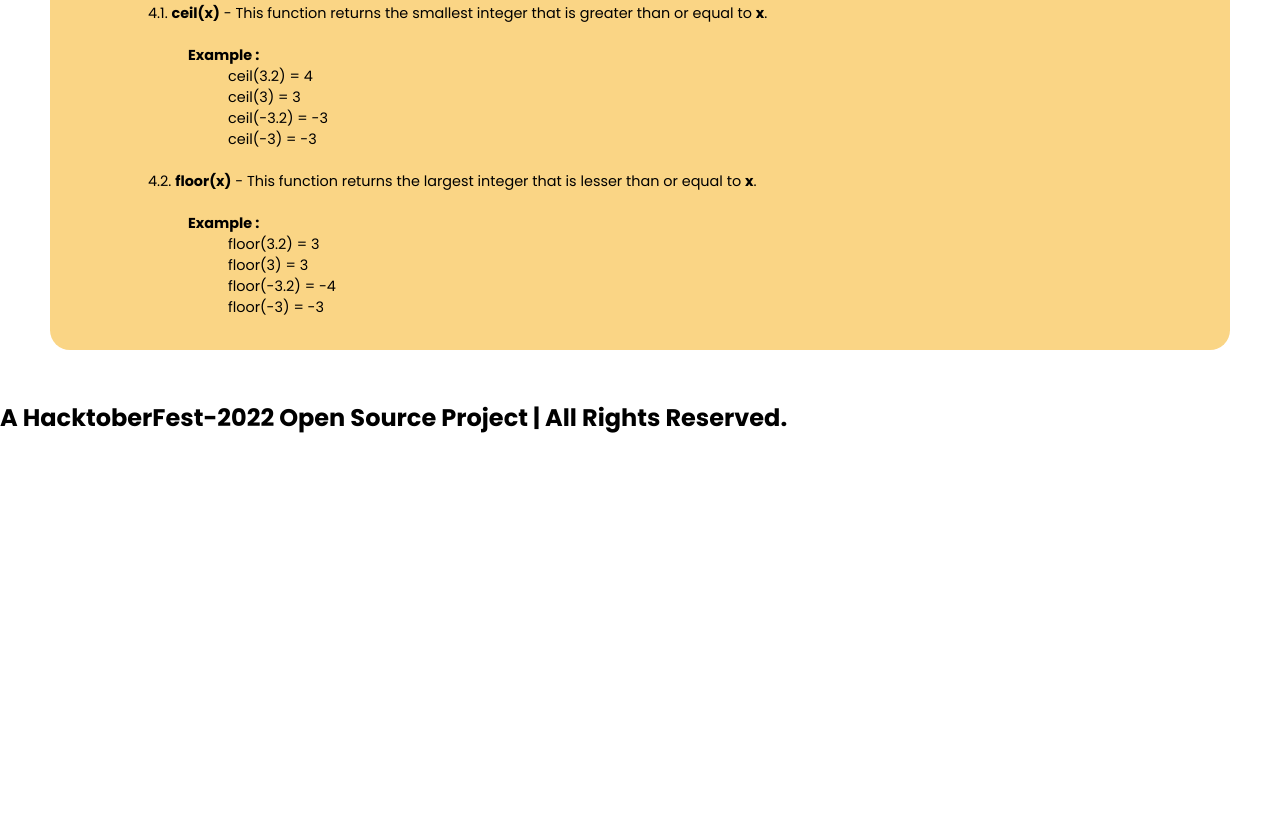
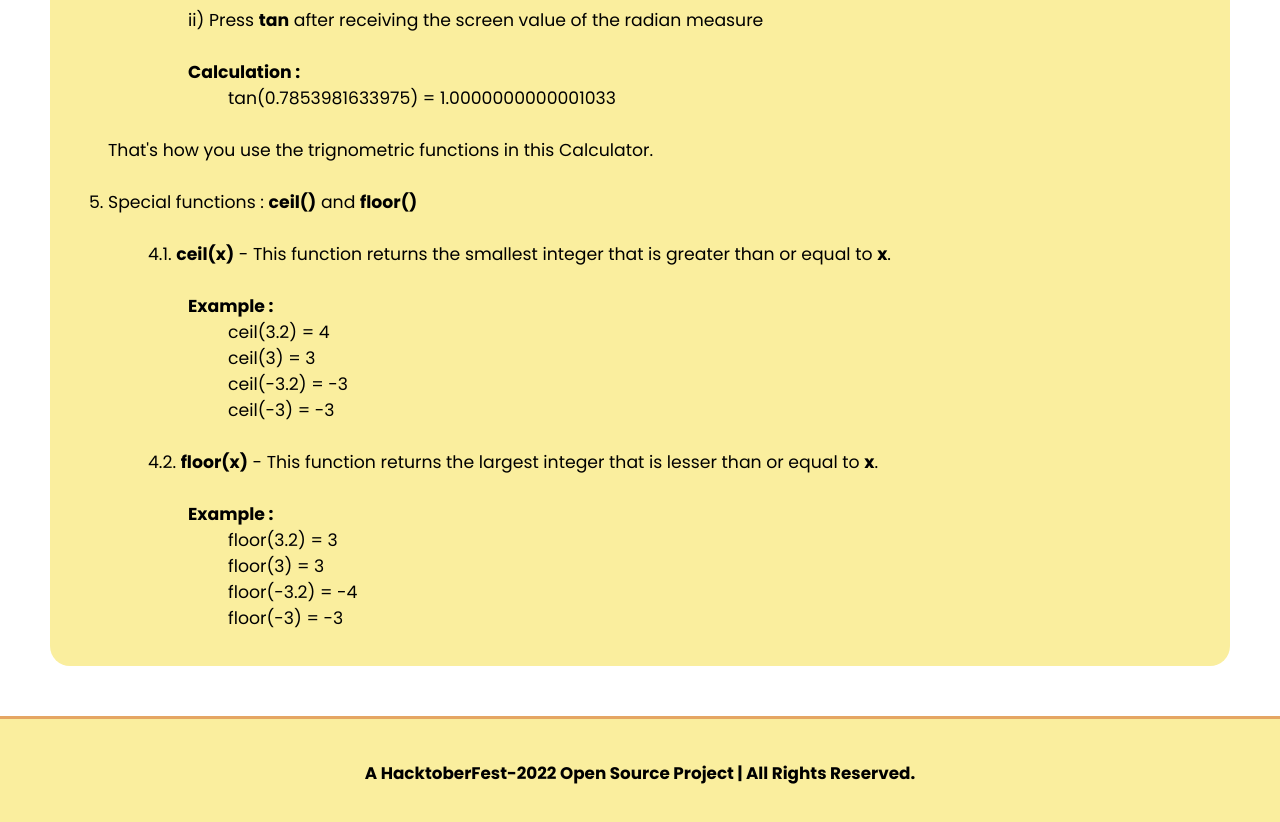
Before and after one commit to AkshayS80/ScientificCalculator, a plain HTML site: page index.html in a window 1280 px wide. Shown: the part 1702-2524 px from the top of the page. Before the commit the page ends 2157 px from the top, so only its background shows below. Drawn offline with Linux system fonts and the light colour scheme.

Commit message:
Updated style for footer and tips

```diff
--- a/style.css
+++ b/style.css
@@ -23,16 +23,17 @@ body {
     padding: 20px;
     border-radius: 8px;
     box-shadow: 3px 6px 1px 0px #575758;
-    background: linear-gradient(45deg,rgb(239, 180, 79),rgb(255, 237, 101));
+    background: linear-gradient(45deg,#E5A663,#FAEE9E);
 }
 
 .heads{
     align-content:center;
     padding: 1px;
-    background: #fad585;
+    background: #FAEE9E;
     text-align: center;
     font-weight: 600;
-    font-size: 2rem;
+    font-size: 1.8rem;
+    border-bottom: .19rem solid #E5A663;
 }
 
 .content {
@@ -114,7 +115,7 @@ body {
     padding: 18px;
     margin: 10px 50px 50px 50px;
     border-radius: 20px;
-    background: #fad585;
+    background: #FAEE9E;
     text-align: justify;
     font-weight: 400;
     font-size: 0.9rem;
@@ -122,7 +123,21 @@ body {
 
 .headcalc{
     text-align: center;
+    font-size: x-large;
 }
-#p1{
-    font-size: medium;
+
+.p1{
+    font-size: larger;
 }
+
+.footer{
+    text-align: center;
+    justify-content: center;
+    color:black;
+    font-size: 0.7rem;
+    font-weight: 400;
+    padding: 1.7rem;
+    border-top: .19rem solid #E5A663;
+    text-transform: capitalize;
+    background: #FAEE9E;
+}
```
